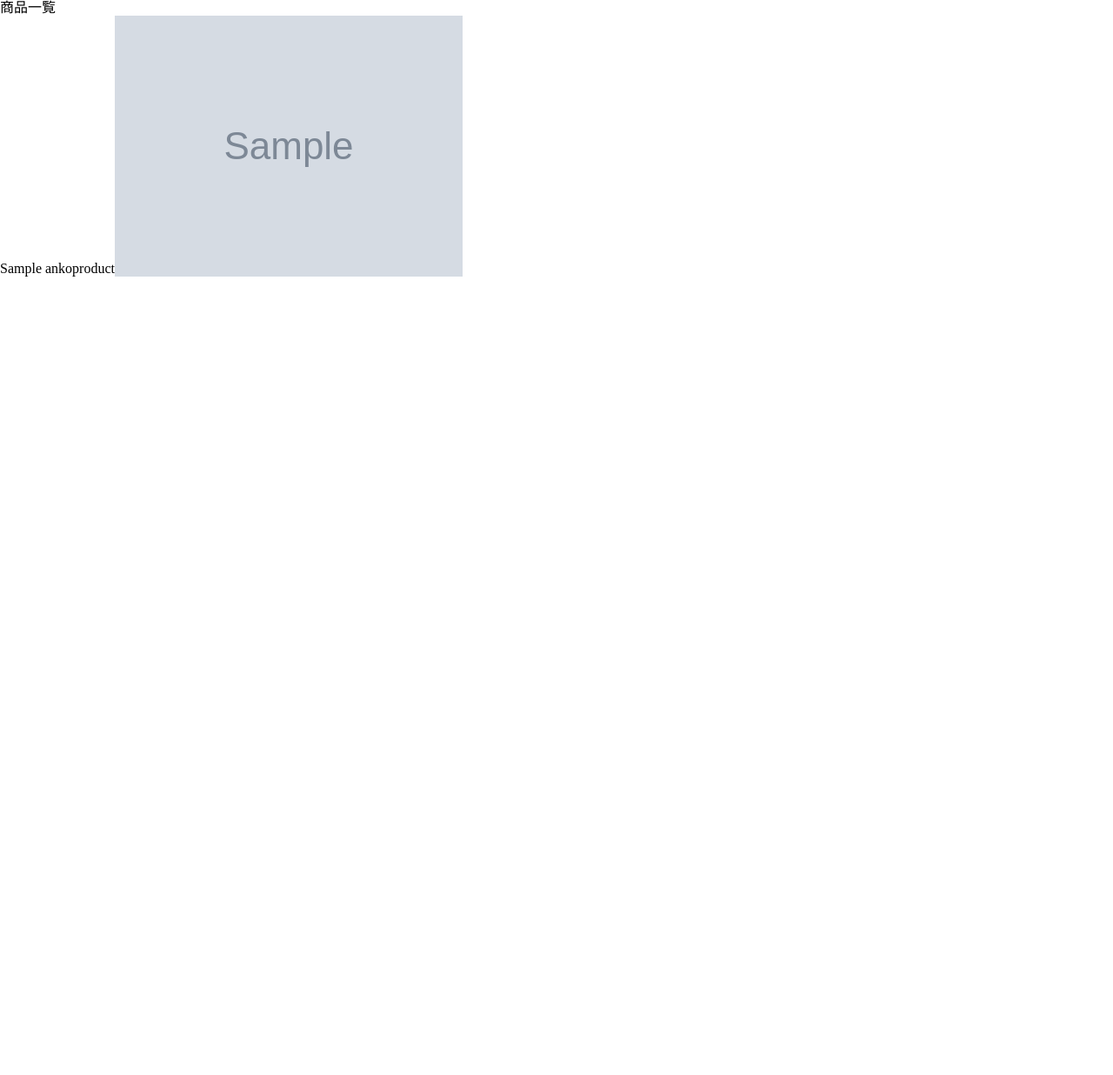
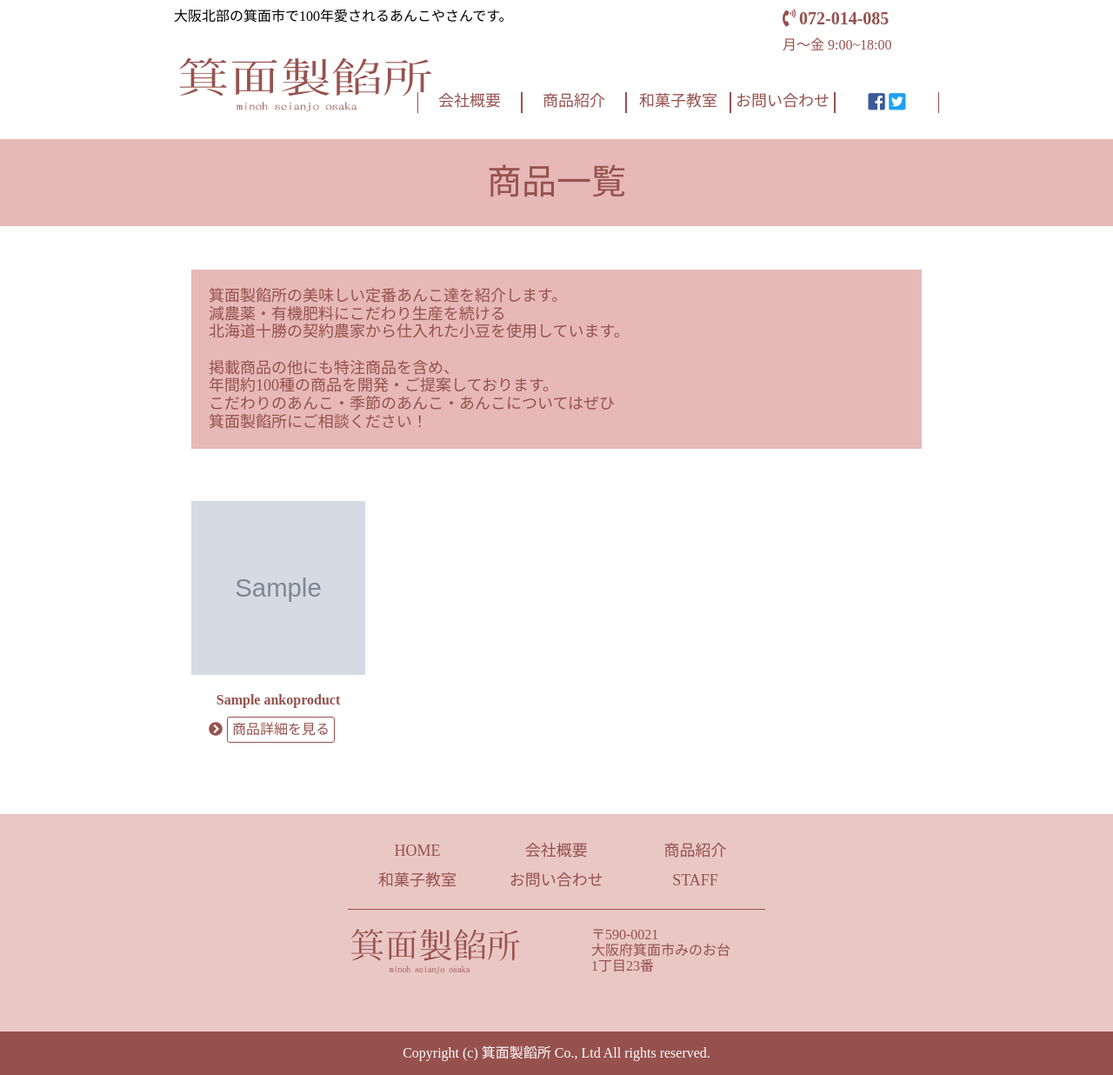
Before and after one commit to atsukofu/minohseian, a PHP site: page /product/pro-index.php in a window 1280 px wide. Shown: the whole page at 87% size. Before the commit the page ends 318 px from the top, so only its background shows below. Run offline with PHP 8.4, Linux system fonts and the light colour scheme; tables that the repository leaves empty or names only in its code hold one stand-in row (values such as "Sample post"); grey boxes marked "Sample" are stand-in pictures; some libraries are stand-ins or nearby versions.

Commit message:
add css to product index

```diff
--- a/contact/contact-confirm.php
+++ b/contact/contact-confirm.php
@@ -4,7 +4,6 @@
   <meta charset="UTF-8">
   <title>おいしいあんこ屋さん 箕面製餡所</title>
   <link rel="stylesheet" href="../styles/index.css">
-  <link rel="stylesheet" href="../styles/contact.css">
   <link rel="stylesheet" href="../styles/reserve.css">
   <link href="https://use.fontawesome.com/releases/v5.6.1/css/all.css" rel="stylesheet">
 </head>
@@ -34,7 +33,7 @@
       </div>
     </div>
   </header>
-  <h1 class="reserve-title">お問い合わせ内容確認</h1>
+  <h1 class="title">お問い合わせ内容確認</h1>
   <div class="customer-form-wrapper">
     <p>以下の内容で送信いたします。</p><br />
   <?php
--- a/contact/contact-new.html
+++ b/contact/contact-new.html
@@ -4,7 +4,6 @@
   <meta charset="UTF-8">
   <title>おいしいあんこ屋さん 箕面製餡所</title>
   <link rel="stylesheet" href="../styles/index.css">
-  <link rel="stylesheet" href="../styles/contact.css">
   <link rel="stylesheet" href="../styles/reserve.css">
   <link href="https://use.fontawesome.com/releases/v5.6.1/css/all.css" rel="stylesheet">
 </head>
@@ -34,7 +33,7 @@
       </div>
     </div>
   </header>
-  <h1 class="reserve-title">お問い合わせはこちらから、お気軽にどうぞ！</h1>
+  <h1 class="title">お問い合わせはこちらから、お気軽にどうぞ！</h1>
   <div class="reserve-content-wrapper">
     <div class="reserve-content">
       シーズンごとの商品考案に<br/>
--- a/contact/mail-done.html
+++ b/contact/mail-done.html
@@ -4,7 +4,6 @@
   <meta charset="UTF-8">
   <title>おいしいあんこ屋さん 箕面製餡所</title>
   <link rel="stylesheet" href="../styles/index.css">
-  <link rel="stylesheet" href="../styles/contact.css">
   <link rel="stylesheet" href="../styles/reserve.css">
   <link href="https://use.fontawesome.com/releases/v5.6.1/css/all.css" rel="stylesheet">
 </head>
@@ -34,7 +33,7 @@
       </div>
     </div>
   </header>
-  <h1 class="reserve-title">お問い合わせを承りました。</h1>
+  <h1 class="title">お問い合わせを承りました。</h1>
   <div class="customer-form-wrapper">
   メールの送信が完了しました。<br /><br />
   <a href="../index.html" class="backlink">トップページへ戻る</a>
--- a/product/pro-index.php
+++ b/product/pro-index.php
@@ -3,9 +3,48 @@
 <head>
   <meta charset="UTF-8">
   <title>おいしいあんこ屋さん 箕面製餡所</title>
-  <link rel="stylesheet" href="styles/index.css">
+  <link rel="stylesheet" href="../styles/index.css">
+  <link rel="stylesheet" href="../styles/reserve.css">
+  <link rel="stylesheet" href="../styles/product.css">
+  <link href="https://use.fontawesome.com/releases/v5.6.1/css/all.css" rel="stylesheet">
 </head>
 <body>
+  <header>
+    <div class="header-left">
+      <p class="header-text">大阪北部の箕面市で100年愛されるあんこやさんです。</p>
+      <img src="../images/logo.png" class="header-logo">
+    </div>
+    <div class="header-right">
+      <div class="header-tel">
+        <i class="fas fa-phone-volume"></i>
+        <span class="telnumber">072-014-085</span>
+        <p class="business-time">月〜金 9:00~18:00</p>
+      </div>
+      <div class="header-menu">
+        <ul class="menu-list">
+          <li><a href="#">会社概要</a></li>
+          <li><a href="product/pro-index.php">商品紹介</a></li>
+          <li><a href="reserve/new-reserve.php">和菓子教室</a></li>
+          <li><a href="contact/contact-new.html">お問い合わせ</a></li>
+          <li>
+            <i class="fab fa-facebook-square"></i>
+            <i class="fab fa-twitter-square"></i>
+          </li>
+        </ul>
+      </div>
+    </div>
+  </header>
+  <h1 class="title">商品一覧</h1>
+  <div class="promotion">
+      箕面製餡所の美味しい定番あんこ達を紹介します。<br/>
+      減農薬・有機肥料にこだわり生産を続ける<br/>
+      北海道十勝の契約農家から仕入れた小豆を使用しています。<br/><br/>
+      掲載商品の他にも特注商品を含め、<br/>
+      年間約100種の商品を開発・ご提案しております。<br/>
+      こだわりのあんこ・季節のあんこ・あんこについてはぜひ<br/>
+      箕面製餡所にご相談ください！
+  </div>
+  <div class="products-wrapper">
     <?php
     try {
 
@@ -21,21 +60,23 @@
 
       $dbh = null;
 
-
-      print '商品一覧 <br/>';
-
       while(true) {
         $rec = $stmt->fetch(PDO::FETCH_ASSOC);
         if($rec==false){
         break;
       }
-        print '<div class="product">';
-        print '<div>';
-        print '<a href="pro-show.php?proid='.$rec['id'].'">';
+      print '<div class="products">';
+      print '<img src="../gazou/'.$rec['image'].'" class="products-index-image">';
+      print '<div class="products-name-area">';
+      print '<p class="products-name">';
       print $rec['name'];
-        print '<img src="../gazou/'.$rec['image'].'">';
+      print '</p>';
+      print '<i class="fas fa-chevron-circle-right"></i>';
+      print '<a href="pro-show.php?proid='.$rec['id'].'" class="products-show-link">';
+      print '商品詳細を見る';
       print '</a>';
-        print '<br/>';
+      print '</div>';
+      print '</div>';
     }
 
   } catch(Exception $e) {
@@ -44,5 +85,25 @@
   }
 
   ?>
+  </div>
+  <div class="footer">
+    <div class="footer-top">
+      <ul class="footer-list">
+        <li><a href="/minohseian/index.html">HOME</a></li>
+        <li><a href="#">会社概要</a></li>
+        <li><a href="/minohseian/product/pro-index.php">商品紹介</a></li>
+        <li><a href="/minohseian/reserve/new-reserve.php">和菓子教室</a></li>
+        <li><a href="/minohseian/contact/contact-new.html">お問い合わせ</a></li>
+        <li><a href="#">STAFF</a></li>
+      </ul>
+      <div class="footer-company-wrapper">
+        <img src="../images/footer_logo.png" class="footer-logo">
+        <div class="footer-address">〒590-0021<br/>大阪府箕面市みのお台<br/>1丁目23番</div>
+      </div>
+      </div>
+    <div class="footer-bottom">
+      Copyright (c) 箕面製饀所 Co., Ltd All rights reserved.
+    </div>
+  </div>
 </body>
 </html>
--- a/reserve/new-reserve.php
+++ b/reserve/new-reserve.php
@@ -33,7 +33,7 @@
       </div>
     </div>
   </header>
-  <h1 class="reserve-title">手作り和菓子教室のご案内</h1>
+  <h1 class="title">手作り和菓子教室のご案内</h1>
   <div class="reserve-content-wrapper">
     <div class="reserve-content">
       箕面製餡では、毎週土曜日に手作りお菓子教室を<br/>
--- a/reserve/reserve-check.php
+++ b/reserve/reserve-check.php
@@ -33,7 +33,7 @@
     </div>
   </div>
   </header>
-  <h1 class="reserve-title">予約内容の確認</h1>
+  <h1 class="title">予約内容の確認</h1>
   <div class="customer-form-wrapper">
     <?php
       $year = $_POST['year'];
--- a/reserve/reserve-done.php
+++ b/reserve/reserve-done.php
@@ -33,7 +33,7 @@
     </div>
   </div>
   </header>
-  <h1 class="reserve-title">ご予約ありがとうございます。</h1>
+  <h1 class="title">ご予約ありがとうございます。</h1>
   <div class="customer-form-wrapper">
     <?php
     try{
--- a/reserve/reserve-form.php
+++ b/reserve/reserve-form.php
@@ -33,7 +33,7 @@
       </div>
     </div>
   </header>
-  <h1 class="reserve-title">お客様上情報入力ページ</h1>
+  <h1 class="title">お客様上情報入力ページ</h1>
   <div class="customer-form-wrapper">
     <?php
       $year = $_GET['year'];
--- a/styles/product.css
+++ b/styles/product.css
@@ -0,0 +1,48 @@
+.promotion {
+  width: 840px;
+  background-color: #e6b9b8;
+  margin: 50px auto;
+  color: #96514d;
+  display: block;
+  padding: 20px;
+  font-size: 18px;
+}
+
+.products-wrapper {
+  width: 840px;
+  display: flex;
+  flex-wrap: wrap;
+  margin: 60px auto;
+}
+
+.products-index-image {
+  width: 200px;
+  height: 200px;
+}
+
+.products-name-area {
+  width: 200px;
+  height: 100px;
+  /* background-color: blanchedalmond; */
+  margin-right: 10px;
+  padding: 10px;
+  color: #96514d;
+}
+
+.products-name {
+  text-align: center;
+  margin:10px 0;
+  font-weight: bold;
+}
+
+.fa-chevron-circle-right {
+  margin: 0 5px 0 10px;
+}
+
+.products-show-link {
+  text-align: center;
+  display: inline-block;
+  padding: 5px;
+  border: #96514d solid 1px;
+  border-radius: 3px;
+}
--- a/styles/reserve.css
+++ b/styles/reserve.css
@@ -1,4 +1,4 @@
-.reserve-title {
+.title {
   font-size: 40px;
   color: #96514d;
   text-align: center;
```
Also changed, not shown: images/._footer_logo.png (deleted), images/._logo.png (deleted), styles/contact.css (deleted). Lines whose indentation alone changed are shown as unchanged.
